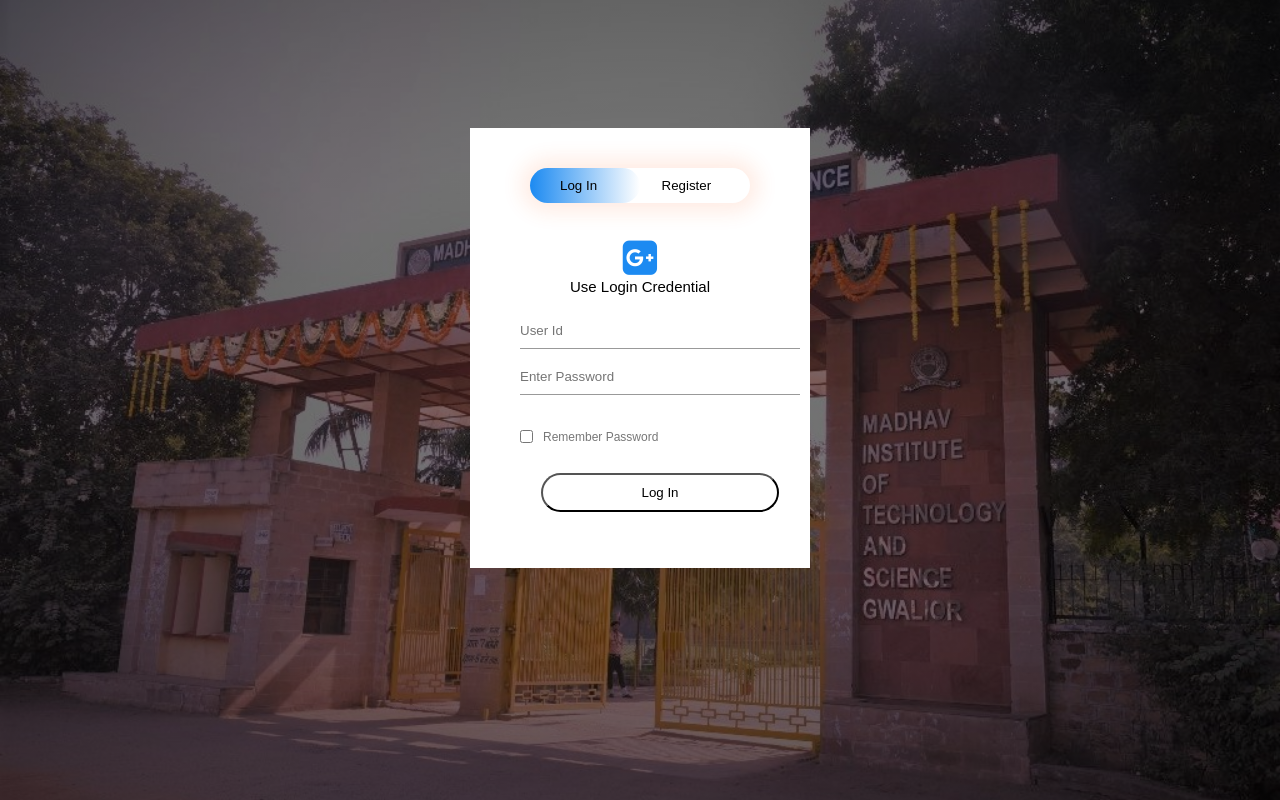
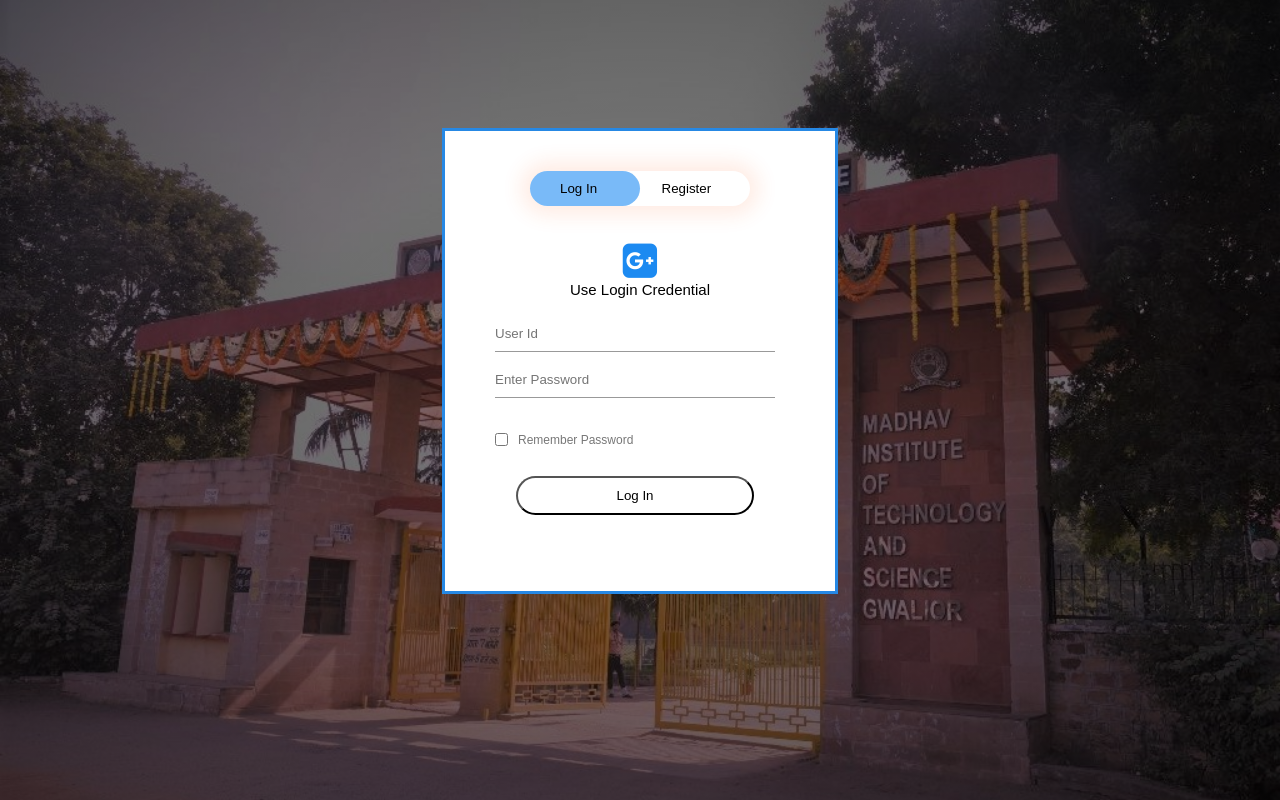
Before and after one commit to Dhruvsinghjadon/Network-Autentication-Project, a plain HTML site: page index.html in a window 1280 px wide. Drawn offline with Linux system fonts and the light colour scheme.

Commit message:
Update style.css

```diff
--- a/style.css
+++ b/style.css
@@ -12,13 +12,16 @@
 	position: absolute;
 }
 .form-box {
-	width: 330px;
-	height: 430px;
+	width: 380px;
+	height: 450px;
 	position: relative;
 	margin: 10% auto;
 	background: #FFF;
 	padding: 5px;
 	overflow: hidden;
+	border: solid rgb(38, 136, 228);
+    border-style: solid;
+
 }
 .button-box {
 	width: 220px;
@@ -41,7 +44,7 @@
 	position: absolute;
 	width: 110px;
 	height: 100%;
-	background: linear-gradient(to right, #1c8af1, #fff);
+	background: #79baf8;
 	border-radius: 30px;
 	transition: .5s;
 }
@@ -55,6 +58,7 @@
 	color: #1c8af1;
 	margin: 0 12px;
 	cursor: pointer;
+
 }
 .input-group {
 	top: 180px;
@@ -85,6 +89,10 @@
 	background: #FFF;
 	border-radius: 30px;
 }
+
+
+
+
 span {
 	color: #777;
 	font-size: 12px;
```
